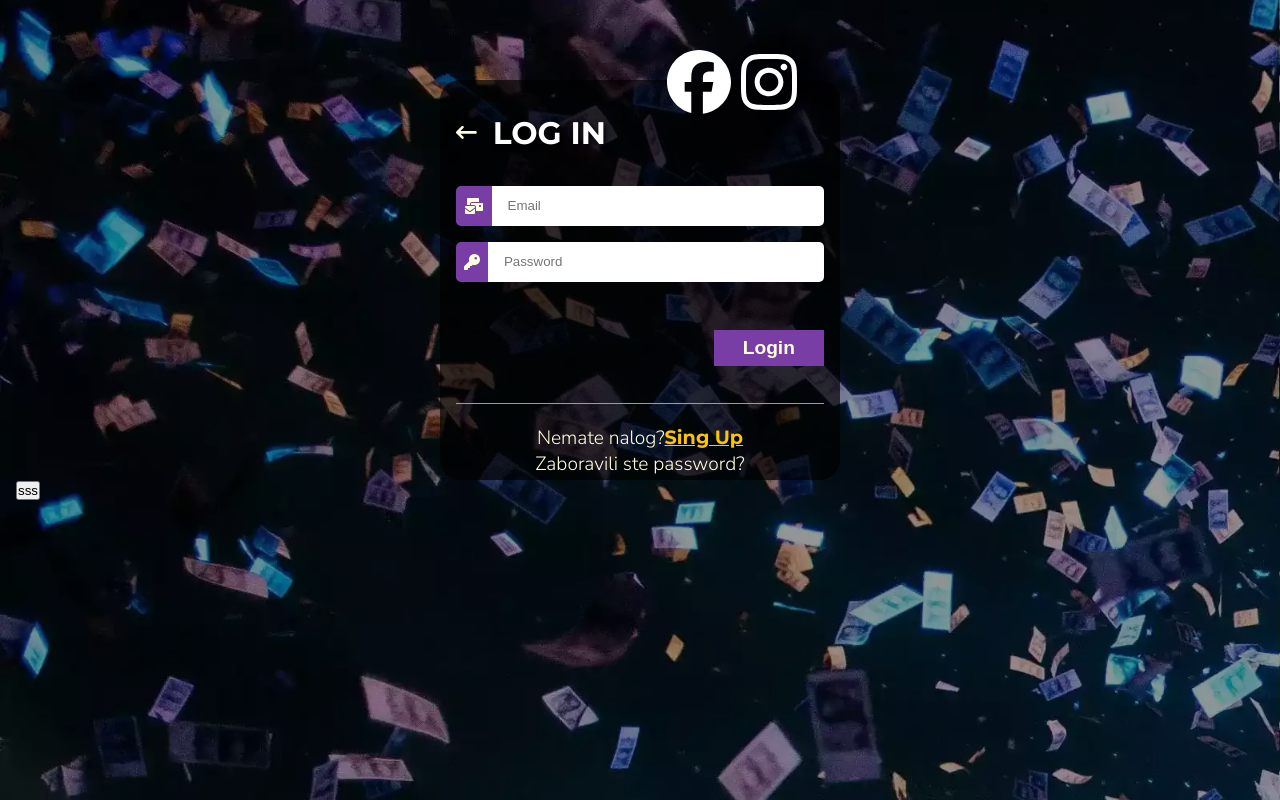
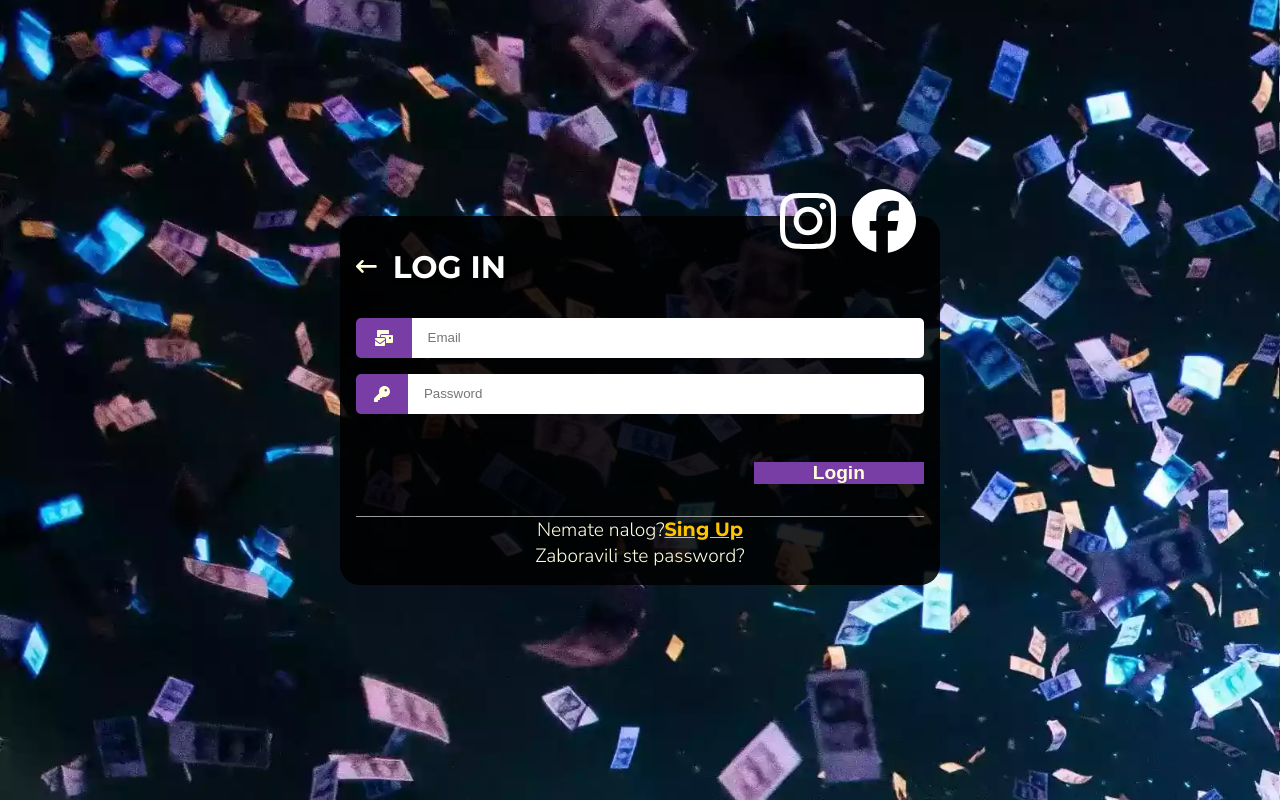
Before and after one commit to MarkoVasicDeveloper/AplikacijaZaTepihServise-User-Interface, a React (Create React App) app: page /#/ in a window 1280 px wide. Built offline with nearby package versions, Linux system fonts and the light colour scheme.

Commit message:
Social icon

```diff
--- a/src/Component/LogInPage/LogIn.css
+++ b/src/Component/LogInPage/LogIn.scss
@@ -1,28 +1,23 @@
+@import '../../style/mixins.scss';
+
 #logIn {
   width: 100vw;
   height: 100vh;
   background-image: url("../../Img/background-log-in-mini.webp");
   background-size: cover;
   background-position: center;
-  background-color: #00000066;
-  background-blend-mode: darken;
-  padding: 5rem 1rem 1rem 1rem;
   font-family: "Montserrat";
-  box-sizing: border-box;
+  @include flex-center;
 }
 
 .form-holder {
-  max-width: 400px;
-  height: 400px;
-  margin: 0 auto;
+  width: clamp(300px, 50%, 600px);
   border-radius: 20px;
-  background-color: #000000aa;
+  background-color: #000000dd;
   padding: 1rem;
 }
 
 .form-header {
-  width: 100%;
-  height: 20%;
   color: #ffffdd;
   display: flex;
   align-items: center;
@@ -39,84 +34,12 @@
   cursor: pointer;
 }
 
-.social {
-  width: 40%;
-  height: auto;
+.relative {
   position: absolute;
   top: -70%;
-  right: 5%;
+  width: 100%;
   display: flex;
-  justify-content: space-evenly;
-}
-
-.social > a {
-  font-size: 4rem;
-}
-
-.social > a > svg {
-  color: #fff;
-}
-
-.input-one {
-  width: 100%;
-  height: 10%;
-  margin-bottom: 1rem;
-  display: flex;
-}
-
-.input-one > div {
-  width: 10%;
-  height: 100%;
-  border-bottom-left-radius: 5px;
-  border-top-left-radius: 5px;
-  box-sizing: border-box;
-  background-color: #793ea5;
-  display: flex;
-  justify-content: center;
-  align-items: center;
-  font-size: 1rem;
-  color: #ffffdd;
-}
-
-.input-one > input {
-  width: 100%;
-  height: 100%;
-  border-bottom-right-radius: 5px;
-  border-top-right-radius: 5px;
-  padding-left: 1rem;
-  box-sizing: border-box;
-  border: none;
-}
-
-.input-two {
-  width: 100%;
-  height: 10%;
-  margin-bottom: 1rem;
-  display: flex;
-}
-
-.input-two > div {
-  width: 10%;
-  height: 100%;
-  border-bottom-left-radius: 5px;
-  border-top-left-radius: 5px;
-  box-sizing: border-box;
-  background-color: #793ea5;
-  display: flex;
-  justify-content: center;
-  align-items: center;
-  font-size: 1rem;
-  color: #ffffdd;
-}
-
-.input-two > input {
-  width: 100%;
-  height: 100%;
-  border-bottom-right-radius: 5px;
-  border-top-right-radius: 5px;
-  padding-left: 1rem;
-  box-sizing: border-box;
-  border: none;
+  flex-direction: row-reverse;
 }
 
 .submit-btn {
--- a/src/Component/LogInPage/Login.tsx
+++ b/src/Component/LogInPage/Login.tsx
@@ -15,9 +15,10 @@ import {
   userAuthorization,
 } from "../../misc/Function/LogInPage/UserLogIn";
 
-import "./LogIn.css";
-import { Input } from "../layout/input/input";
+import "./LogIn.scss";
+import { InputWithValidation } from "../layout/input/input";
 import { useInputText } from "../../hooks/useInputText";
+import { SocialIcon } from "../layout/socialIcon/socialIcon";
 
 export default function Login() {
   const { data, edit } = useInputText({});
@@ -61,7 +62,6 @@ export default function Login() {
   }
 
   return (
-    <div>
     <section id="logIn">
       <div className="form-holder">
         <div className="form-header">
@@ -70,18 +70,14 @@ export default function Login() {
             onClick={() => navigate("/")}
           />
           <h1>Log In</h1>
-            <div className="social">
-              <a href="facebook.com">
-                <FontAwesomeIcon icon={faFacebook} />
-              </a>
-              <a href="instagram.com">
-                <FontAwesomeIcon icon={faInstagram} />
-              </a>
+          <div className="relative">
+            <SocialIcon icon={faFacebook} link={"facebook.com"} />
+            <SocialIcon icon={faInstagram} link={"instagram.com"} />
           </div>
         </div>
 
-          <Input icon={faMailBulk} onChangeInput={edit} name={"email"} placeholder="Email" id={"email"} required />
-          <Input icon={faKey} onChangeInput={edit} name={"password"} placeholder="Password" id={"password"} required />
+        <InputWithValidation icon={faMailBulk} onChangeInput={edit} name={"email"} placeholder="Email" id={"email"} required />
+        <InputWithValidation icon={faKey} onChangeInput={edit} name={"password"} placeholder="Password" id={"password"} required />
 
         <div className="submit-btn">
           <div
@@ -102,8 +98,6 @@ export default function Login() {
           <p>Zaboravili ste password?</p>
         </div>
       </div>
-        <button onClick={() => console.log(data)}>sss</button>
     </section>
-    </div>
   );
 }
--- a/src/Component/layout/input/input.scss
+++ b/src/Component/layout/input/input.scss
@@ -26,10 +26,16 @@
       border-top-right-radius: 5px;
       padding-left: 1rem;
       border: none;
+      outline: none;
+    }
+
+    & > .input-invalid {
+      border: 1px solid $danger;
+      box-shadow: 0px 0px 10px $danger;
     }
   }
 
-  & > .message > .invalid-input {
+  & > .message > .invalid {
     font-style: italic;
     color: $danger;
     font-size: .9rem;
--- a/src/Component/layout/input/input.tsx
+++ b/src/Component/layout/input/input.tsx
@@ -5,10 +5,10 @@ import { FontAwesomeIcon } from '@fortawesome/react-fontawesome'
 import { type IconDefinition } from '@fortawesome/free-solid-svg-icons'
 
 interface InputParam {
-  onChangeInput: any
-  onEnter?: any
+  onChangeInput: (data: string) => void
+  onEnter?: (() => void ) | any
   type?: string
-  name: any
+  name: string
   id: string
   required?: boolean
   footnoteTitle?: string
@@ -16,7 +16,7 @@ interface InputParam {
   icon: IconDefinition
 }
 
-export function Input ({ icon, onChangeInput, onEnter, type, name, id, required, footnoteTitle, placeholder }: InputParam): JSX.Element {
+export function InputWithValidation ({ icon, onChangeInput, onEnter, type, name, id, required, footnoteTitle, placeholder }: InputParam): JSX.Element {
   const [dirty, setDirty] = useState(false)
 
   const { validation, message, invalid } = useFormValidation(onChangeInput, name, dirty, required);
@@ -36,7 +36,7 @@ export function Input ({ icon, onChangeInput, onEnter, type, name, id, required,
               <FontAwesomeIcon icon={icon} />
             </span>
             <input
-                className={ invalid ? 'input-invalid' : 'default-input'}
+                className={ invalid ? 'input-invalid' : ''}
                 name = { name }
                 type = { type ?? 'text'}
                 onChange={(event) => { validation(event) }}
@@ -49,9 +49,12 @@ export function Input ({ icon, onChangeInput, onEnter, type, name, id, required,
                 placeholder = { placeholder }
             />
           </div>
-          <div className='message'>
-            <span className='invalid-input'>{message}</span>
-          </div>
+          {
+            required ?
+            <div className='message'>
+              <span className='invalid'>{message}</span>
+            </div> : ''
+          }
         </div>
   )
 }
--- /dev/null
+++ b/src/Component/layout/socialIcon/socialIcon.tsx
@@ -0,0 +1,19 @@
+import { IconDefinition } from "@fortawesome/free-brands-svg-icons";
+import { FontAwesomeIcon } from "@fortawesome/react-fontawesome";
+
+interface SocialInput {
+  icon: IconDefinition
+  link: string
+  fontSize?: string
+  color?: string
+}
+
+export function SocialIcon ({ icon, link, fontSize, color }: SocialInput): JSX.Element {
+  return (
+    <div style={{ marginInline: '0.5rem'}}>
+      <a href={link} style={{ fontSize: fontSize || '4rem', color: color || '#fff', cursor: 'pointer' }}>
+        <FontAwesomeIcon icon={icon} />
+      </a>
+    </div>
+  )
+}
```
Lines whose indentation alone changed are shown as unchanged.
